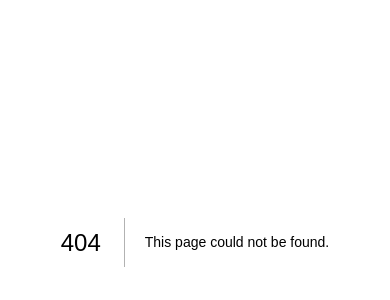
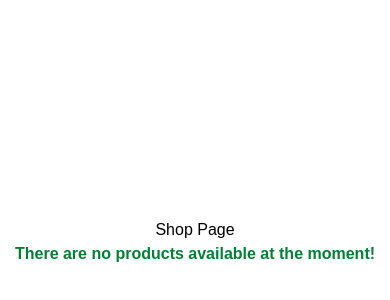
Before and after one commit to GideonTwum/nursa, a Next.js app: page /shop in a window 390 px wide. Before the commit this address had no page. Shown: the part 180-480 px from the top of the page. Built offline with nearby package versions, Linux system fonts and the light colour scheme.

Commit message:
responsiveness added

```diff
--- /dev/null
+++ b/app/shop/page.jsx
@@ -0,0 +1,17 @@
+'use client'
+import React from 'react'
+import Nav from '../components/Nav'
+
+const page = () => {
+  return (
+    <div className='min-h-screen flex justify-center'>
+        <div className='flex flex-col items-center justify-center '>
+            <h1>Shop Page</h1>
+            <p className='text-green-700 font-bold'>There are no products available at the moment!</p>
+        </div>
+
+    </div>
+  )
+}
+
+export default page
```
